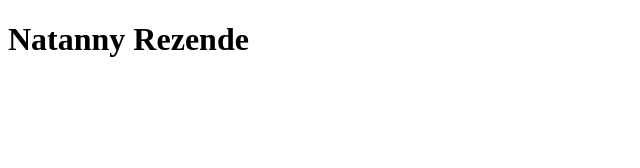
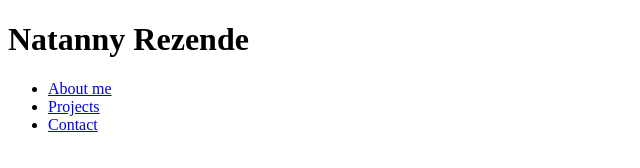
Before and after one commit to NatannyR/html-and-css, a plain HTML site: page index.html in a window 1280 px wide. Shown: the whole page, without its empty margins (0-640 px from the left). Drawn offline with Linux system fonts and the light colour scheme.

Commit message:
inclusao de links

```diff
--- a/index.html
+++ b/index.html
@@ -9,6 +9,17 @@
 <body>
     <header>
         <h1>Natanny Rezende</h1>
+        <nav>
+            <ul>
+                <li><a href="#about">About me </a></li>
+                <li><a href="#projects">Projects</a></li>
+                <li><a href="#contact">Contact</a></li>
+            </ul>
+        </nav>
+    </header>
+
+
+</nav>
 
 </header>
 
```
